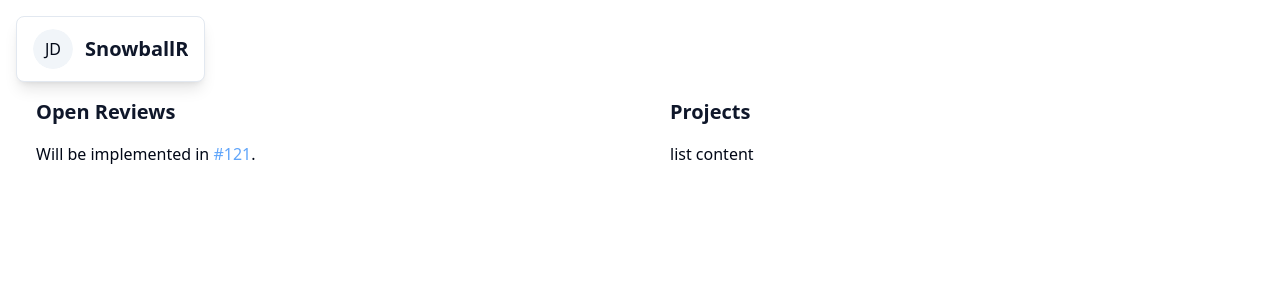
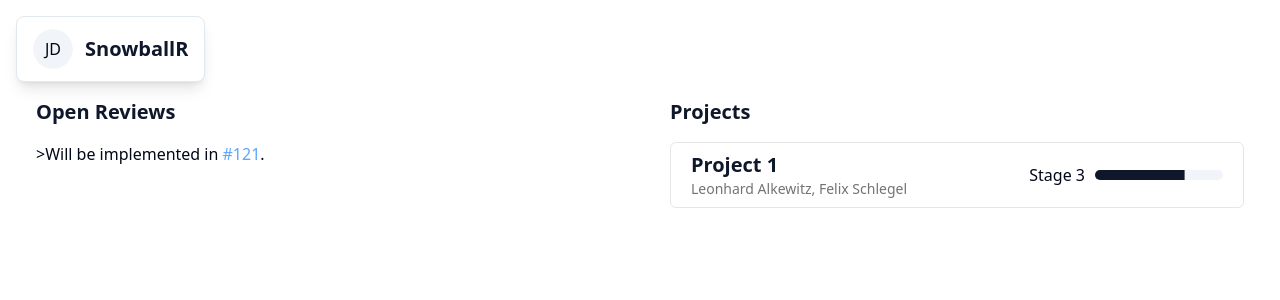
Before and after one commit to SE-UUlm/snowballr-frontend, a SvelteKit app: page / in a window 1280 px wide. Shown: the top 300 px of the page. Built offline with nearby package versions, Linux system fonts and the light colour scheme.

Commit message:
feat: add basic html structure + design of a project list entry component

```diff
--- /dev/null
+++ b/src/lib/components/composites/navigation-bar/project-components/ProjectListEntry.svelte
@@ -0,0 +1,34 @@
+<script lang="ts">
+    import { Progress } from "$lib/components/primitives/progress";
+    import { goto } from "$app/navigation";
+
+    const projectName = "Project 1";
+    const projectId = 12;
+    const members = ["Leonhard Alkewitz", "Felix Schlegel"];
+    const stage = 3;
+    const progress = 70;
+</script>
+
+<button
+    type="button"
+    class="flex flex-col lg:flex-row h-fit w-full gap-x-4 lg:gap-y-1 items-start lg:items-center justify-between px-5 py-2 border border-container-border-grey rounded-md hover:bg-container-border-grey/35"
+    onclick={() => goto(`/project/${projectId}/dashboard`)}
+>
+    <div class="flex flex-col h-fit w-fit items-start">
+        <h2 class="truncate">{projectName}</h2>
+
+        <div class="text-hint truncate">
+            {#if members.length > 0}
+                <span class="truncate">{members.join(", ")}</span>
+            {:else}
+                <span class="italic">no members</span>
+            {/if}
+        </div>
+    </div>
+    <div
+        class="flex flex-row w-full gap-x-5 lg:gap-x-2.5 items-center justify-start lg:justify-end"
+    >
+        <span class="h-fit w-fit text-nowrap">Stage {stage}</span>
+        <Progress class="h-2.5 w-full min-w-16 lg:max-w-32" value={progress} />
+    </div>
+</button>
--- /dev/null
+++ b/src/lib/components/primitives/progress/index.ts
@@ -0,0 +1,7 @@
+import Root from "./progress.svelte";
+
+export {
+	Root,
+	//
+	Root as Progress,
+};
--- /dev/null
+++ b/src/lib/components/primitives/progress/progress.svelte
@@ -0,0 +1,25 @@
+<script lang="ts">
+	import { Progress as ProgressPrimitive, type WithoutChildrenOrChild } from "bits-ui";
+	import { cn } from "$lib/utils.js";
+
+	let {
+		ref = $bindable(null),
+		class: className,
+		max = 100,
+		value,
+		...restProps
+	}: WithoutChildrenOrChild<ProgressPrimitive.RootProps> = $props();
+</script>
+
+<ProgressPrimitive.Root
+	bind:ref
+	class={cn("bg-secondary relative h-4 w-full overflow-hidden rounded-full", className)}
+	{value}
+	{max}
+	{...restProps}
+>
+	<div
+		class="bg-primary h-full w-full flex-1 transition-all"
+		style={`transform: translateX(-${100 - (100 * (value ?? 0)) / (max ?? 1)}%)`}
+	></div>
+</ProgressPrimitive.Root>
--- a/src/routes/+page.svelte
+++ b/src/routes/+page.svelte
@@ -1,6 +1,7 @@
 <script lang="ts">
     import SimpleNavigationBar from "$lib/components/composites/navigation-bar/SimpleNavigationBar.svelte";
     import NamedListWrapper from "$lib/components/composites/NamedListWrapper.svelte";
+    import ProjectListEntry from "$lib/components/composites/navigation-bar/project-components/ProjectListEntry.svelte";
 
     const { data } = $props();
     const { user } = data;
@@ -14,12 +15,14 @@
 
 <main class="flex flex-row h-full w-full mb-10 gap-x-5">
     <NamedListWrapper listName={"Open Reviews"}
-        ><span
+        ><span>
             >Will be implemented in <a
                 class="text-blue-400"
                 href="https://github.com/SE-UUlm/snowballr-frontend/issues/121">#121</a
             >.</span
         ></NamedListWrapper
     >
-    <NamedListWrapper listName={"Projects"}>list content</NamedListWrapper>
+    <NamedListWrapper listName={"Projects"}>
+        <ProjectListEntry />
+    </NamedListWrapper>
 </main>
```
Also changed, not shown: 1 other file (tests, documents, lock files or other folders).
